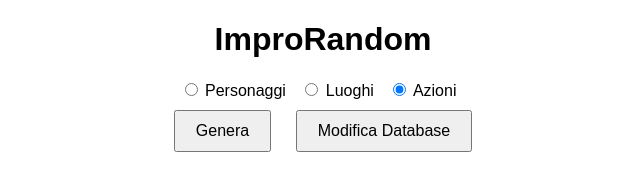
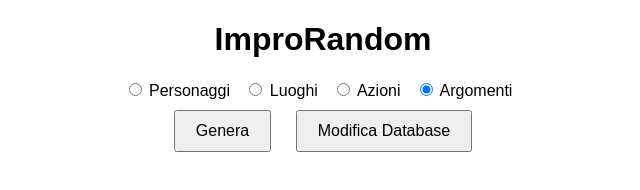
Before and after one commit to frnslt/ImproRandom, a plain HTML site: page index.html in a window 1280 px wide. Shown: the whole page, without its empty margins (317-957 px from the left). Drawn offline with Linux system fonts and the light colour scheme.

Commit message:
Update index.html
New radiobutton Argomenti added

```diff
--- a/index.html
+++ b/index.html
@@ -46,6 +46,10 @@
       <input type="radio" name="option" value="azioni" checked onchange="handleOptionChange()">
       Azioni
     </label>
+    <label>
+      <input type="radio" name="option" value="argomenti" checked onchange="handleOptionChange()">
+      Argomenti
+    </label>
   </div>
   <div id="number-selection" class="hidden">
     <label for="quantity">Numero di elementi:</label>
```
